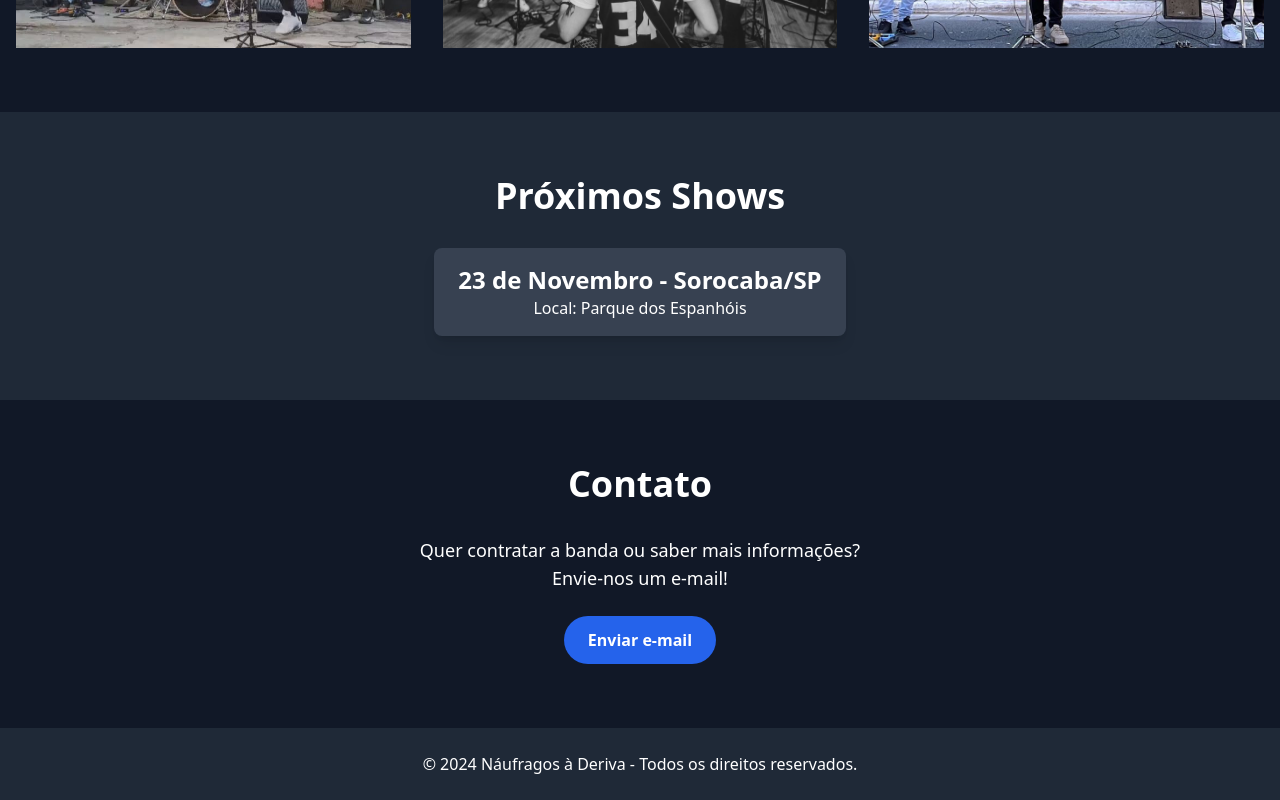
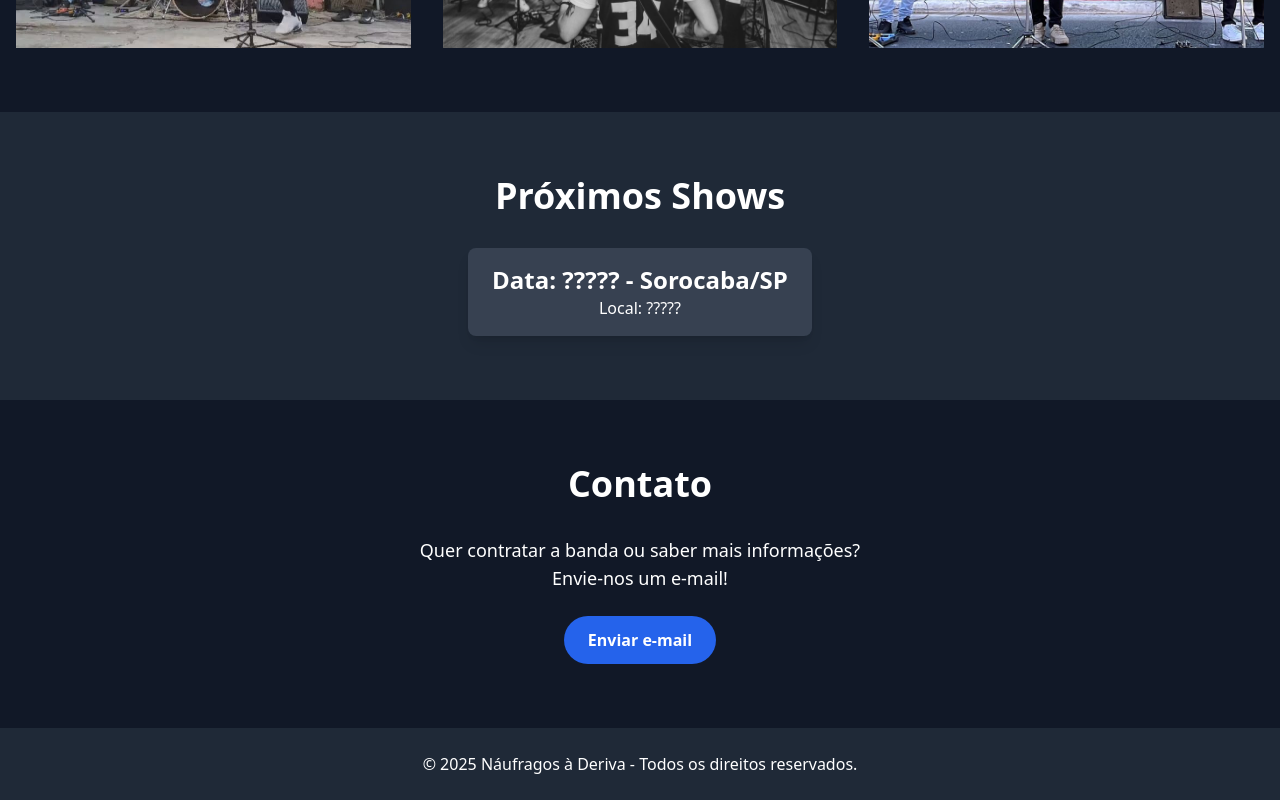
Before and after one commit to LuisFernandoRufato/n-a-d, a React (Vite) app: page / in a window 1280 px wide. Shown: the part 2200-3000 px from the top of the page. Built offline with nearby package versions, Linux system fonts and the light colour scheme.

Commit message:
Atualização de página

```diff
--- a/src/pages/Banda/index.tsx
+++ b/src/pages/Banda/index.tsx
@@ -81,8 +81,8 @@ export function Banda() {
           <div className="flex justify-center">
             <ul className="space-y-4">
               <li className="bg-gray-700 py-4 px-6 rounded-lg shadow-lg">
-                <h3 className="text-2xl font-bold">23 de Novembro - Sorocaba/SP</h3>
-                <p>Local: Parque dos Espanhóis</p>
+                <h3 className="text-2xl font-bold">Data: ????? - Sorocaba/SP</h3>
+                <p>Local: ?????</p>
               </li>
             </ul>
           </div>
@@ -105,7 +105,7 @@ export function Banda() {
       {/* Footer */}
       <footer className="bg-gray-800 py-6">
         <div className="container mx-auto text-center">
-          <p>&copy; 2024 Náufragos à Deriva - Todos os direitos reservados.</p>
+          <p>&copy; 2025 Náufragos à Deriva - Todos os direitos reservados.</p>
         </div>
       </footer>
     </div>
```
